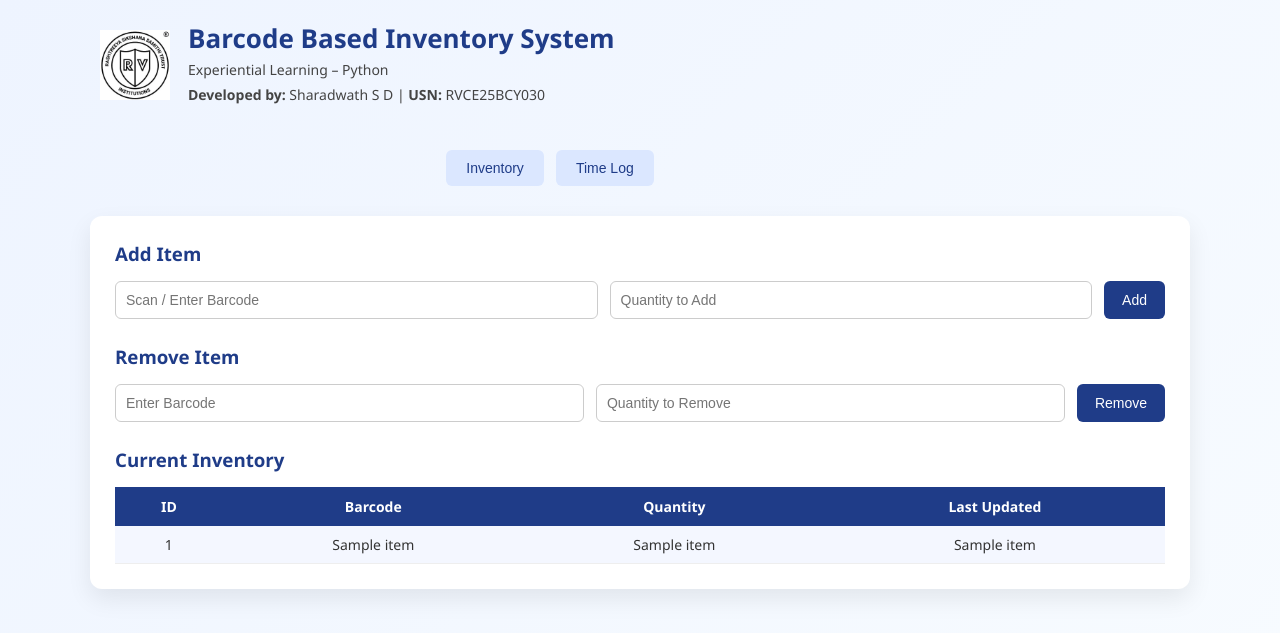
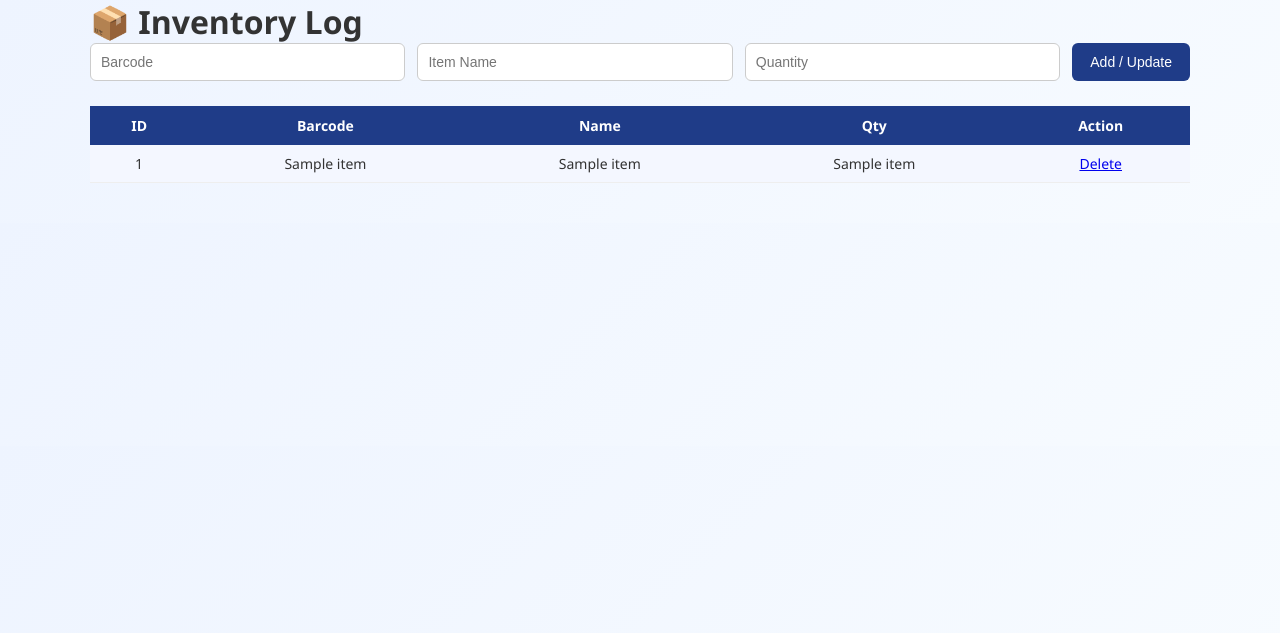
Before and after one commit to sharadwath362-netizen/BCIL, a Flask app: template templates/index.html in a window 1280 px wide. Shown: the top 633 px of the page. Run offline with Flask 3, Linux system fonts and the light colour scheme; the template is opened without the code that fills it: most values are stand-ins (such as "Sample title", 1, 10 or a date in 2020).

Commit message:
Update index.html

```diff
--- a/templates/index.html
+++ b/templates/index.html
@@ -1,102 +1,43 @@
 <!DOCTYPE html>
-<html lang="en">
+<html>
 <head>
-    <meta charset="UTF-8">
-    <title>Barcode Inventory System</title>
-
-    <!-- IMPORTANT: Flask-safe static loading -->
-    <link rel="stylesheet" href="{{ url_for('static', filename='style.css') }}">
+    <title>Inventory System</title>
+    <link rel="stylesheet" href="/static/style.css">
 </head>
 <body>
 
-<!-- HEADER -->
-<header>
-    <img src="{{ url_for('static', filename='college_logo.png') }}" alt="College Logo">
+<div class="container">
+    <h1>📦 Inventory Log</h1>
 
-    <div>
-        <h2>Barcode Based Inventory System</h2>
-        <p>Experiential Learning – Python</p>
-        <p><b>Developed by:</b> Sharadwath S D | <b>USN:</b> RVCE25BCY030</p>
-    </div>
-</header>
-
-<!-- TABS -->
-<div class="tabs">
-    <button onclick="showTab('inventory')">Inventory</button>
-    <button onclick="showTab('logs')">Time Log</button>
-</div>
-
-<!-- INVENTORY TAB -->
-<div id="inventory" class="tab">
-    <h3>Add Item</h3>
-    <form action="/add" method="post">
-        <input type="text" name="barcode" placeholder="Scan / Enter Barcode" required>
-        <input type="number" name="quantity" placeholder="Quantity to Add" min="1" required>
-        <button type="submit">Add</button>
+    <form method="POST">
+        <input type="text" name="barcode" placeholder="Barcode" required>
+        <input type="text" name="name" placeholder="Item Name" required>
+        <input type="number" name="quantity" placeholder="Quantity" required>
+        <button type="submit">Add / Update</button>
     </form>
 
-    <h3>Remove Item</h3>
-    <form action="/remove" method="post">
-        <input type="text" name="barcode" placeholder="Enter Barcode" required>
-        <input type="number" name="quantity" placeholder="Quantity to Remove" min="1" required>
-        <button type="submit">Remove</button>
-    </form>
-
-    <h3>Current Inventory</h3>
     <table>
         <tr>
             <th>ID</th>
             <th>Barcode</th>
-            <th>Quantity</th>
-            <th>Last Updated</th>
+            <th>Name</th>
+            <th>Qty</th>
+            <th>Action</th>
         </tr>
-        {% for item in inventory %}
+
+        {% for item in items %}
         <tr>
             <td>{{ item[0] }}</td>
             <td>{{ item[1] }}</td>
             <td>{{ item[2] }}</td>
             <td>{{ item[3] }}</td>
+            <td>
+                <a class="delete" href="/delete/{{ item[0] }}">Delete</a>
+            </td>
         </tr>
         {% endfor %}
     </table>
 </div>
 
-<!-- LOGS TAB -->
-<div id="logs" class="tab" style="display:none">
-    <h3>Inventory Time Log</h3>
-
-    <div style="margin-bottom: 15px;">
-        <a href="/export/excel"><button>Export Excel</button></a>
-        <a href="/export/pdf"><button>Export PDF</button></a>
-    </div>
-
-    <table>
-        <tr>
-            <th>ID</th>
-            <th>Barcode</th>
-            <th>Action</th>
-            <th>Quantity</th>
-            <th>Time</th>
-        </tr>
-        {% for log in logs %}
-        <tr>
-            <td>{{ log[0] }}</td>
-            <td>{{ log[1] }}</td>
-            <td>{{ log[2] }}</td>
-            <td>{{ log[3] }}</td>
-            <td>{{ log[4] }}</td>
-        </tr>
-        {% endfor %}
-    </table>
-</div>
-
-<script>
-function showTab(tabName) {
-    document.getElementById("inventory").style.display = "none";
-    document.getElementById("logs").style.display = "none";
-    document.getElementById(tabName).style.display = "block";
-}
-</script>
-
 </body>
 </html>
```
